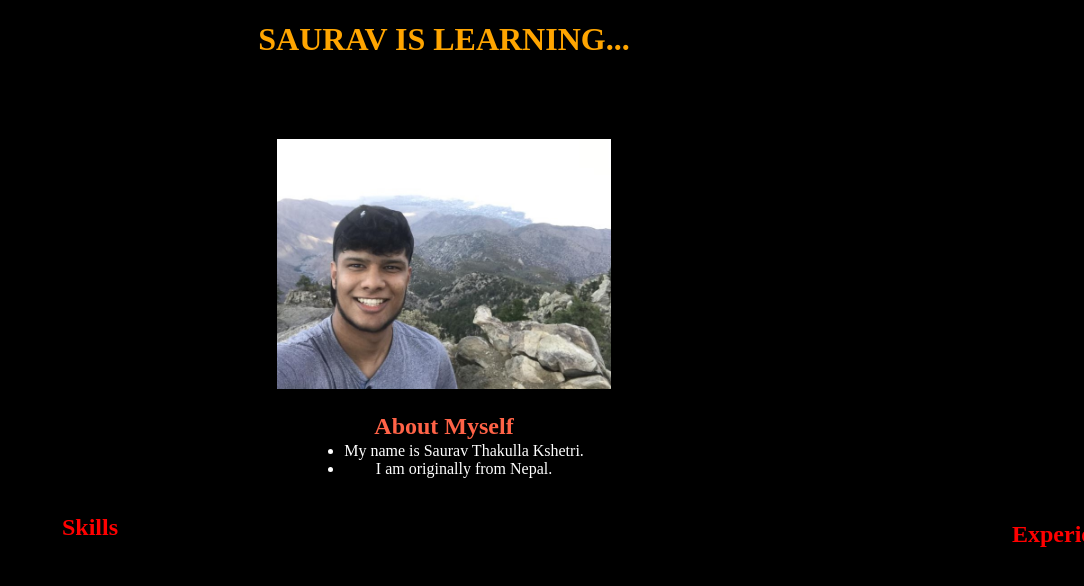
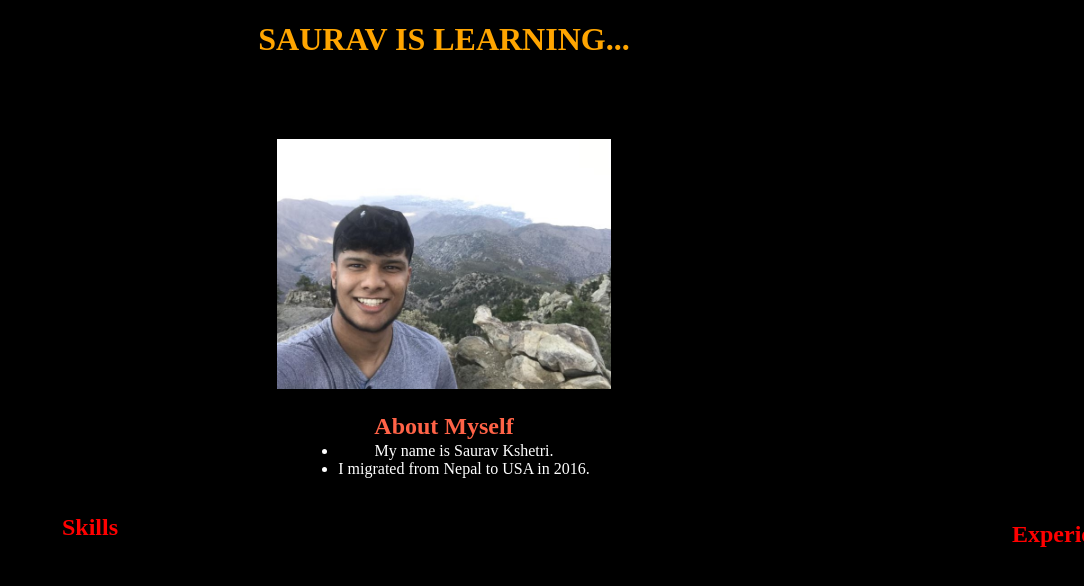
Before and after one commit to Sauravmeche/Sauravmeche.github.io, a plain HTML site: page index.html in a window 1280 px wide. Shown: the top 586 px of the page, without its empty margins (196-1280 px from the left). Drawn offline with Linux system fonts and the light colour scheme.

Commit message:
Update index.html

```diff
--- a/index.html
+++ b/index.html
@@ -26,8 +26,8 @@
         </h2>
         <center>
             <ul>
-                <li>My name is Saurav Thakulla Kshetri.</li>
-                <li>I am originally from Nepal.</li>
+                <li>My name is Saurav Kshetri.</li>
+                <li>I migrated from Nepal to USA in 2016.</li>
            </ul>
            </center>
 
```
